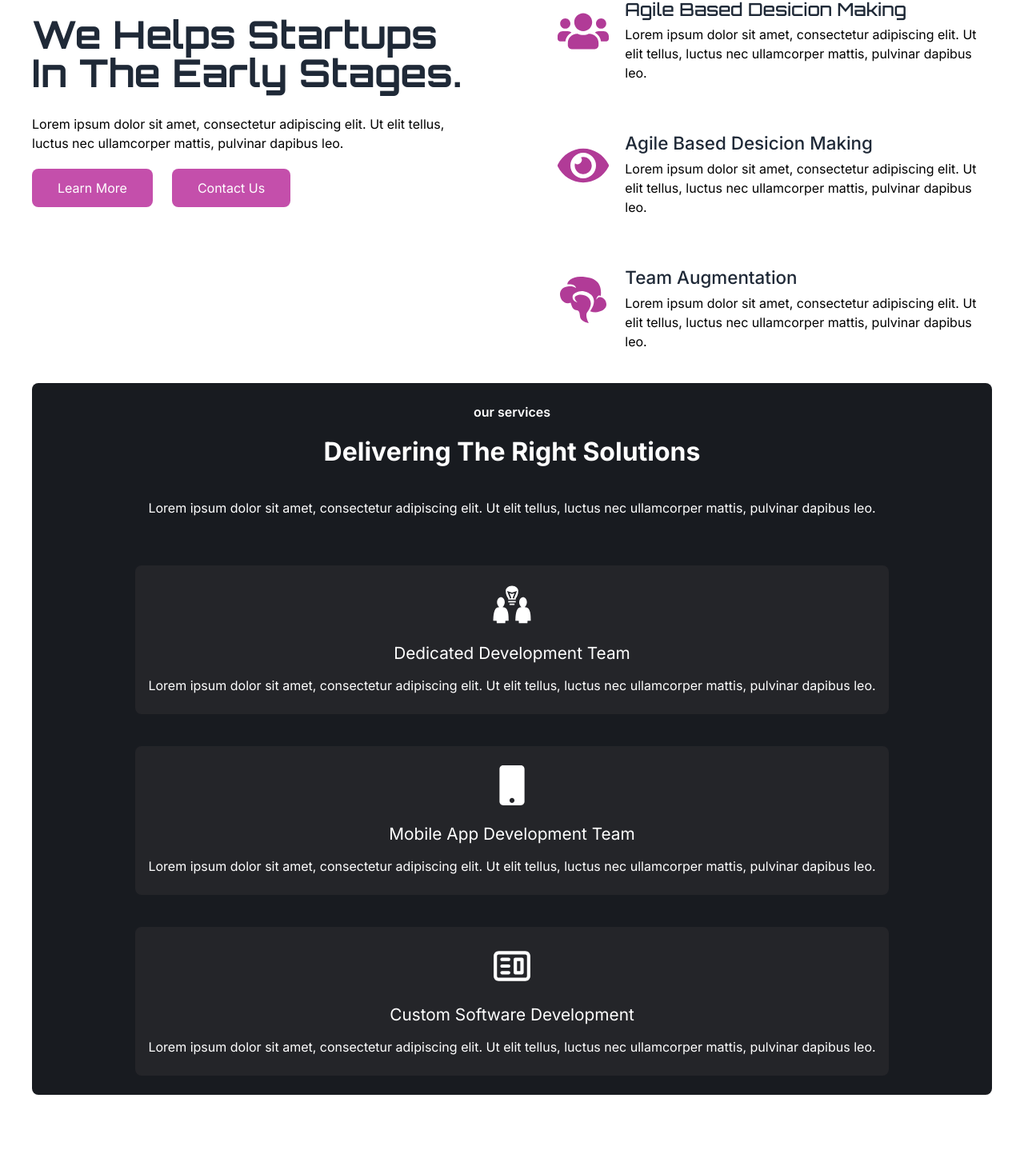
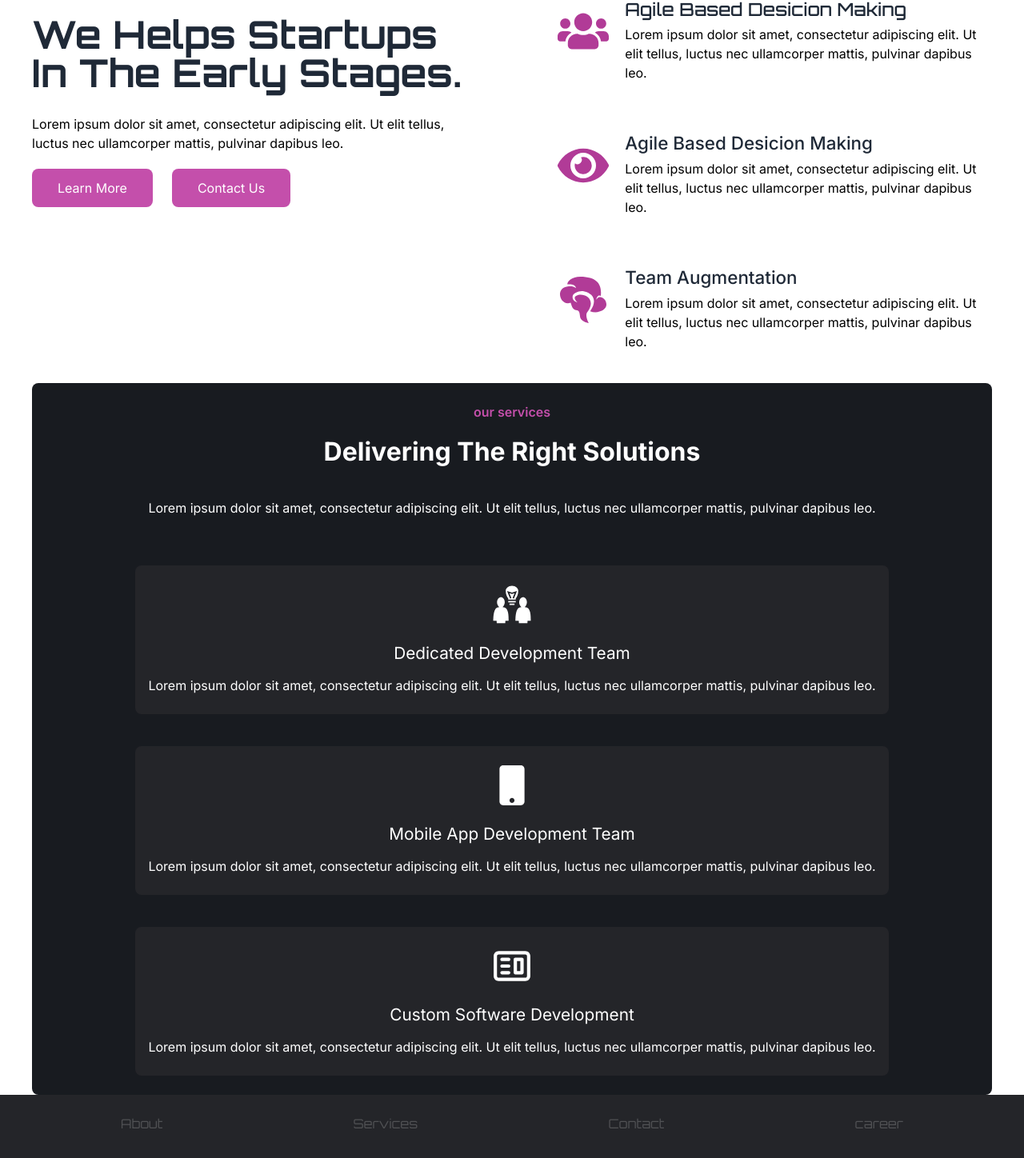
Before and after one commit to shadabnid/techservicewala, a Next.js app: page / in a window 1280 px wide. Shown: the part 696-2144 px from the top of the page at 80% size. Before the commit the page ends 2065 px from the top, so only its background shows below. Built offline with nearby package versions, Linux system fonts and the light colour scheme.

Commit message:
home page done

```diff
--- /dev/null
+++ b/src/app/components/Footer.js
@@ -0,0 +1,36 @@
+import Link from 'next/link'
+import React from 'react'
+
+import { FaLinkedin } from "react-icons/fa6";
+import { FaSquareXTwitter } from "react-icons/fa6";
+import { FaFacebookSquare } from "react-icons/fa";
+import { FaInstagramSquare } from "react-icons/fa";
+
+const Footer = () => {
+    return (
+        <div className='bg-[#242529] text-[#505154] py-6 px-8'>
+            <ul className='flex justify-around font-orbitron '>
+                <Link href="/" className='hover:text-bgButtonHover'><li>About</li></Link>
+                <Link href="/" className='hover:text-bgButtonHover'> <li>Services</li></Link>
+                <Link href="/" className='hover:text-bgButtonHover'><li>Contact</li></Link>
+                <Link href="/" className='hover:text-bgButtonHover'><li>career</li></Link>
+            </ul>
+
+            <div className='mt-8 md:mx-[7rem] md:flex md:justify-between'>
+
+                <div className='flex gap-5'>
+                    <span>Privacy Policy</span>
+                    <span>Terms of Use</span>
+                </div>
+                <div className='flex gap-4 text-[1.2rem] text-white mt-6 md:mt-0'>
+                    <Link href="/"><FaLinkedin /></Link>
+                    <Link href="/"><FaSquareXTwitter /></Link>
+                    <Link href="/"><FaFacebookSquare /></Link>
+                    <Link href="/"><FaInstagramSquare /></Link>
+                </div>
+            </div>
+        </div>
+    )
+}
+
+export default Footer
--- a/src/app/layout.js
+++ b/src/app/layout.js
@@ -1,6 +1,7 @@
 import { Inter,Orbitron } from "next/font/google";
 import Navbar from "./components/Navbar";
 import './globals.css'
+import Footer from "./components/Footer";
 
 
 const inter = Inter({ subsets: ["latin"] });
@@ -20,6 +21,7 @@ export default function RootLayout({ children }) {
         <Navbar/>
         {/* </div> */}
         {children}
+        <Footer/>
       </body>
     </html>
   );
--- a/src/app/page.js
+++ b/src/app/page.js
@@ -43,9 +43,9 @@ export default function Home() {
                 <ButtonPrimary text={"Get In Touch"} />
               </div>
             </div>
-            <div>
+            {/* <div>
               other content
-            </div>
+            </div> */}
 
           </div>
 
@@ -140,7 +140,7 @@ export default function Home() {
 
       <section>
         <div className="bg-[#181b20] text-white py-6 flex flex-col justify-center items-center px-8 gap-5 mt-5 md:mx-10 md:rounded-lg md:mt-10">
-          <h2 className="font-semibold">our services</h2>
+          <h2 className="font-semibold text-bgButton">our services</h2>
           <h1 className="text-[2rem] text-center leading-9 font-bold">Delivering The Right Solutions</h1>
           <div>
             <p className="text-center mt-5">Lorem ipsum dolor sit amet, consectetur adipiscing elit. Ut elit tellus, luctus nec ullamcorper mattis, pulvinar dapibus leo.</p>
```
